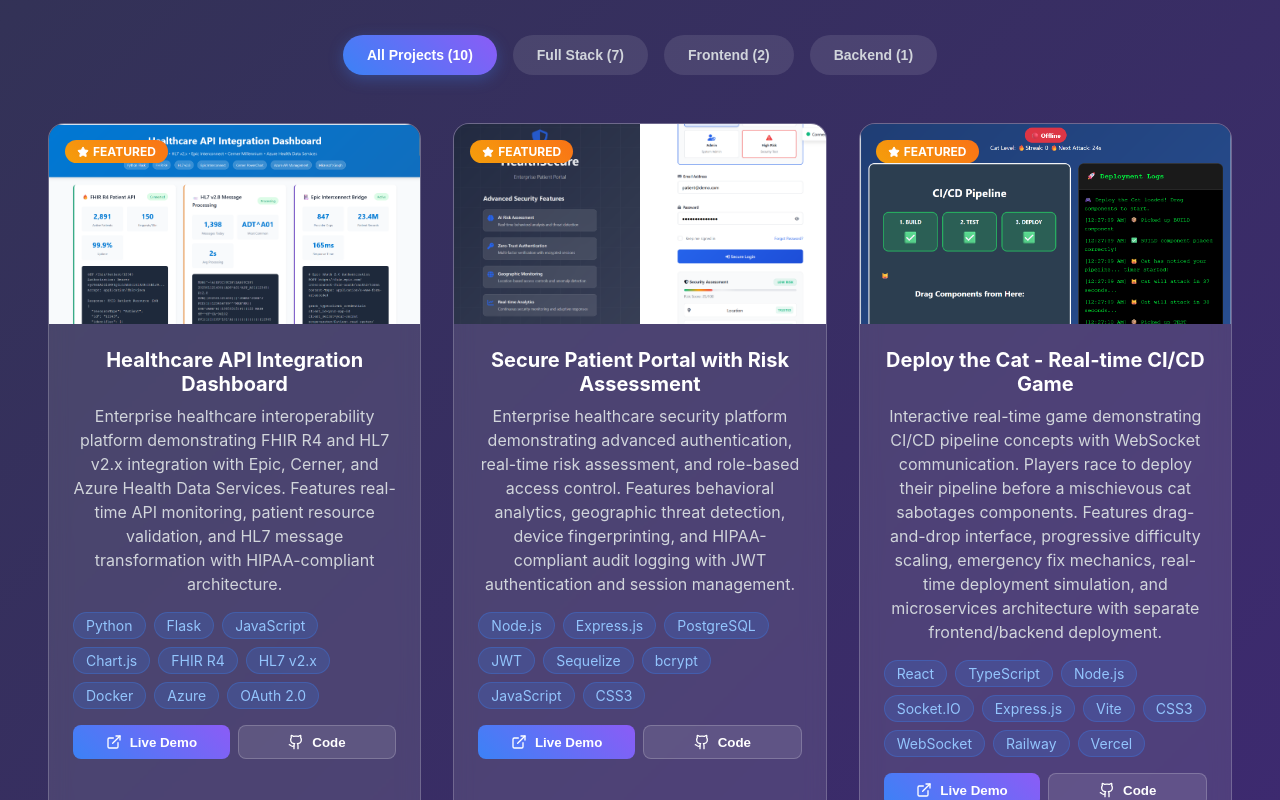
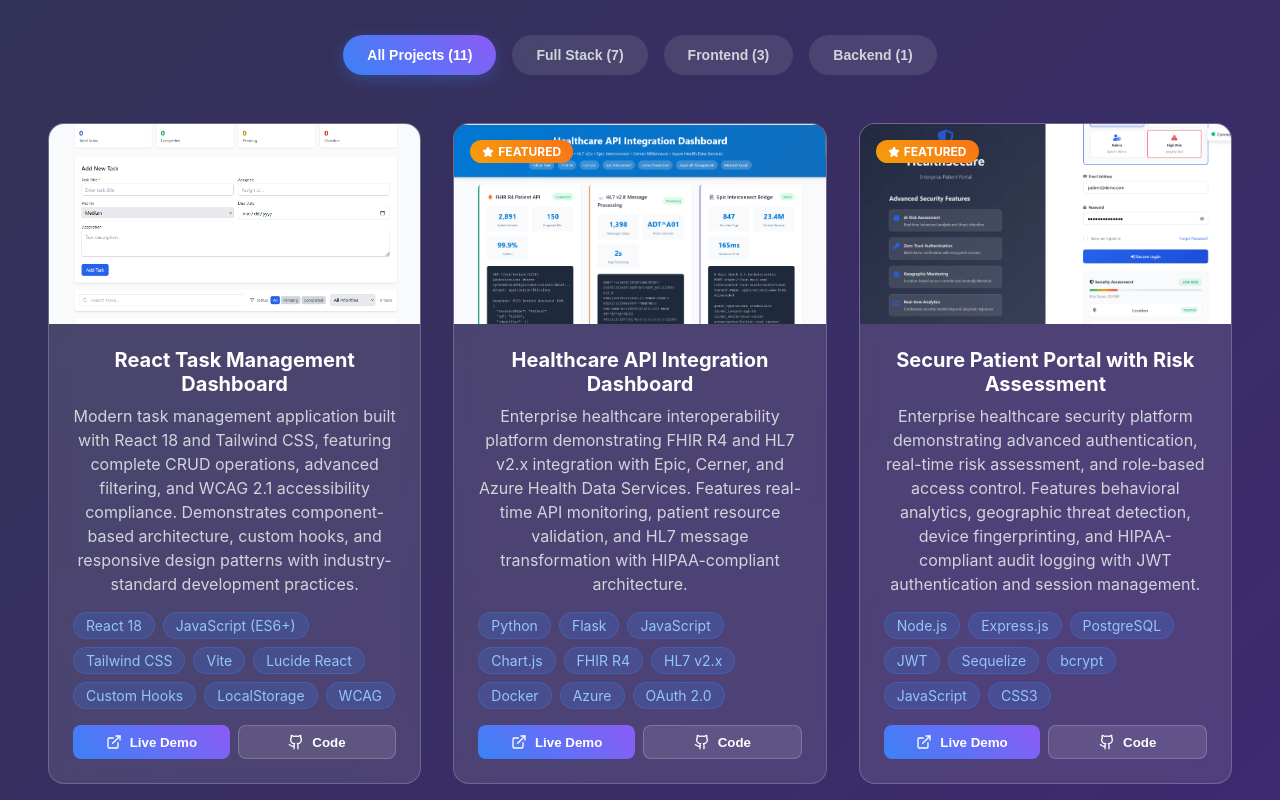
Before and after one commit to rogerbap/portfoliowebsite, a React (Create React App) app: page / in a window 1280 px wide. Shown: the part 4760-5560 px from the top of the page. Built offline with nearby package versions, Linux system fonts and the light colour scheme.

Commit message:
adding React Dashboard to projects

```diff
--- a/src/components/data/portfolioData.js
+++ b/src/components/data/portfolioData.js
@@ -71,6 +71,16 @@ export const proficiencyData = [
 ];
 
 export const projects = [
+   {
+    title: 'React Task Management Dashboard',
+    description: "Modern task management application built with React 18 and Tailwind CSS, featuring complete CRUD operations, advanced filtering, and WCAG 2.1 accessibility compliance. Demonstrates component-based architecture, custom hooks, and responsive design patterns with industry-standard development practices.",
+    tech: ['React 18', 'JavaScript (ES6+)', 'Tailwind CSS', 'Vite', 'Lucide React', 'Custom Hooks', 'LocalStorage', 'WCAG'],
+    category: 'frontend',
+    image: "assets/TaskManagerDashboard.png",
+    featured: false,
+    liveUrl: 'https://react-taskdashboard.netlify.app/',
+    codeUrl: 'https://github.com/rogerbap/react-taskdashboard/blob/master/README.md'
+  },
   {
     title: 'Healthcare API Integration Dashboard',
     description: "Enterprise healthcare interoperability platform demonstrating FHIR R4 and HL7 v2.x integration with Epic, Cerner, and Azure Health Data Services. Features real-time API monitoring, patient resource validation, and HL7 message transformation with HIPAA-compliant architecture.",
```
Also changed, not shown: public/assets/TaskManagerDashboard.png (added).
